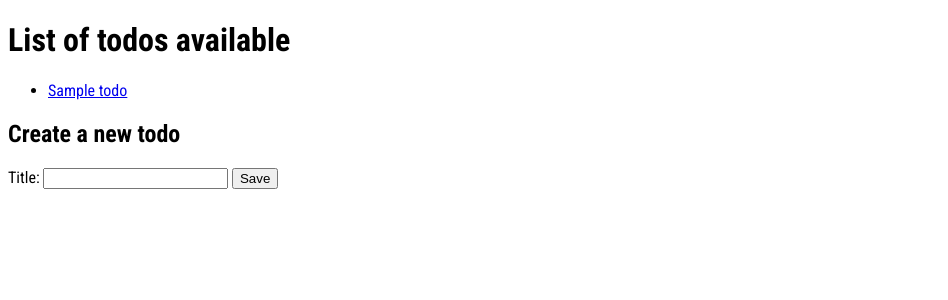
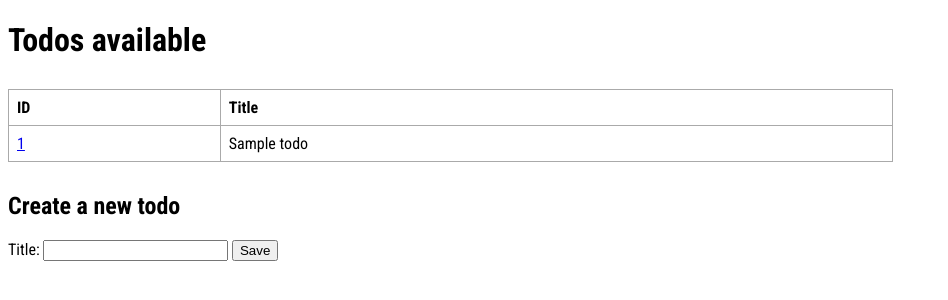
Before and after one commit to anilmuraleedharan/todo-django, a Django app: page /todo/ in a window 1280 px wide. Shown: the top 300 px of the page, without its empty margins (0-948 px from the left). Run offline with Django 4.2, Linux system fonts and the light colour scheme; tables that the repository leaves empty hold one stand-in row (values such as "Sample post").

Commit message:
[ Anil ] Updated index page to display list of todos as a table

```diff
--- a/todo/templates/todo/index.html
+++ b/todo/templates/todo/index.html
@@ -8,16 +8,43 @@
             body {
                 font-family: 'Roboto Condensed', sans-serif;
             }
+
+            table {
+              border-collapse: collapse;
+              width: 70%;
+              margin: 30px 0;
+            }
+
+            td, th {
+              border: 1px solid #aaaaaa;
+              text-align: left;
+              padding: 8px;
+            }
+
+            tr:nth-child(even) {
+              background-color: #eeeeee;
+            }
         </style>
     </head>
     <body>
         {% if all_todos %}
-            <h1>List of todos available</h1>
-            <ul>
-                {% for todo in all_todos %}
-                    <li><a href="{% url 'todo' todo.id %}">{{ todo.title }}</a></li>
-                {% endfor %}
-            </ul>
+            <h1>Todos available</h1>
+            <table>
+                <thead>
+                    <tr>
+                        <th>ID</th>
+                        <th>Title</th>
+                    </tr>
+                </thead>
+                <tbody>
+                    {% for todo in all_todos %}
+                        <tr>
+                            <td><a href="{% url 'todo' todo.id %}">{{ todo.id }}</a></td>
+                            <td>{{ todo.title }}</td>
+                        </tr>
+                    {% endfor %}
+                </tbody>
+            </table>
             <h2>Create a new todo</h2>
             <form action="{% url 'index' %}" method="post">
                 {% csrf_token %}
```
